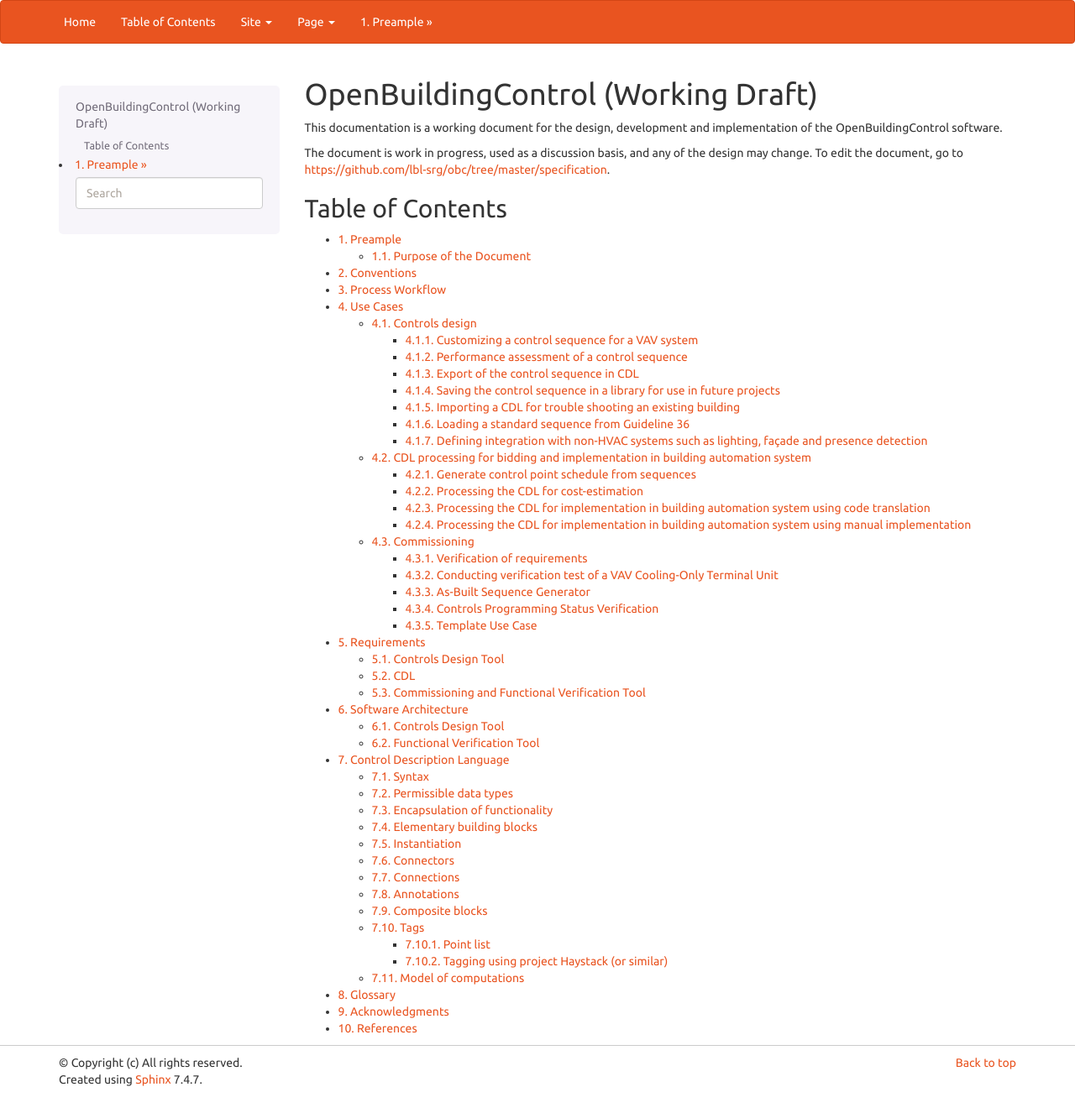
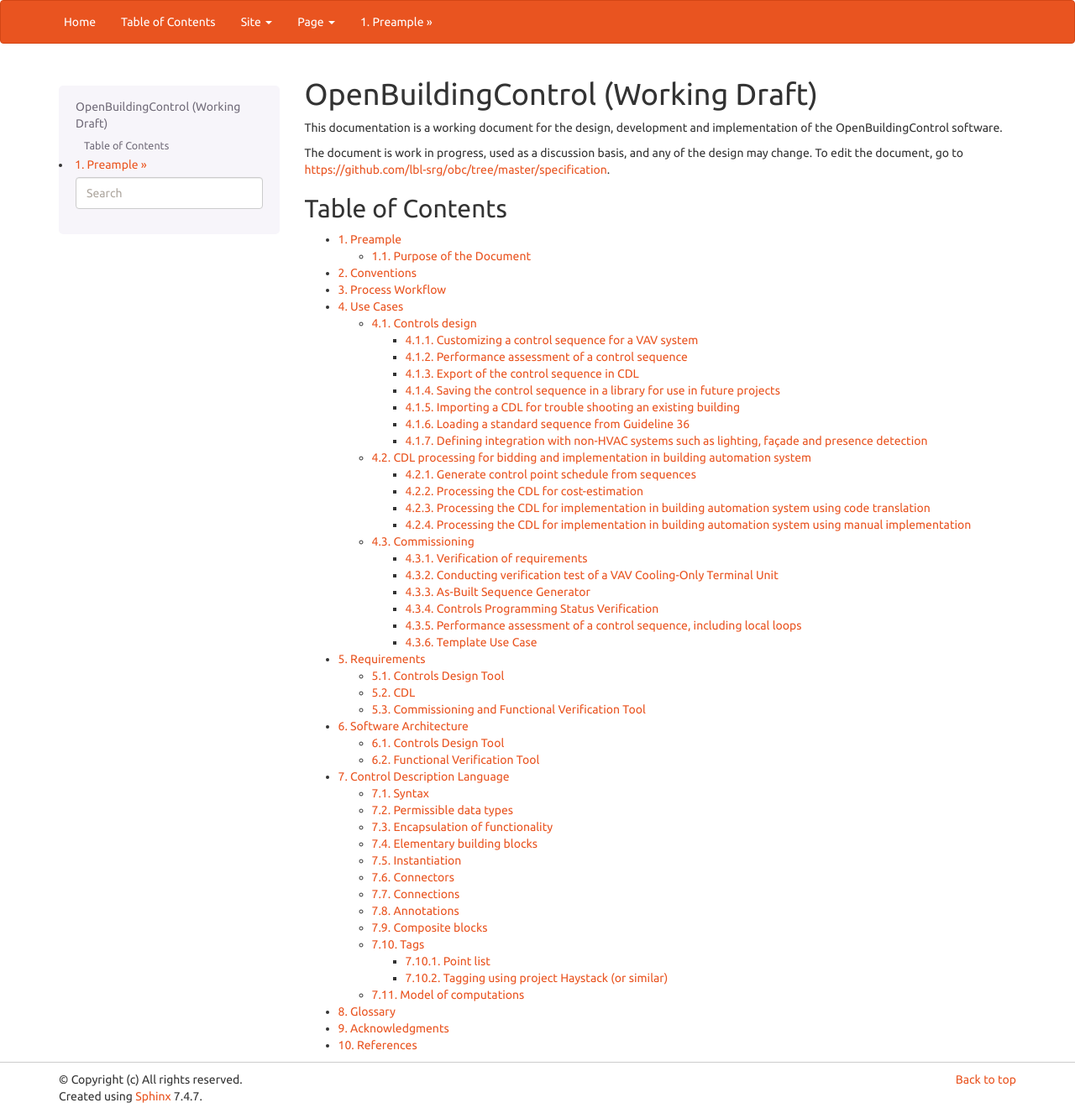
Before and after one commit to lbl-srg/obc, a Sphinx documentation site: the page built from specification/source/index.rst, in a window 1280 px wide. Shown: the whole page at 84% size. Built offline with Sphinx 7.4.7, drawn with Linux system fonts in a browser that asks for light colours; part of the change alters nothing that is shown.

Commit message:
added use case titled Performance assessment of a control sequence, including local loops

```diff
--- a/specification/source/useCases.rst
+++ b/specification/source/useCases.rst
@@ -617,6 +617,83 @@ Trigger                      Contractor notifies owner or PM that system is read
 ===========================  ===================================================
 
 
+Performance assessment of a control sequence, including local loops
+~~~~~~~~~~~~~~~~~~~~~~~~~~~~~~~~~~~~~~~~
+
+*Provided by Philip Haves, LBNL.*
+
+===========================  ===================================================
+**Use case name**            **Performance assessment of a control sequence, including local loops**
+===========================  ===================================================
+Related Requirements
+---------------------------  ---------------------------------------------------
+Goal in Context              Evaluate the performance of a specific control sequence in the context
+                             of a particular design project.
+---------------------------  ---------------------------------------------------
+Preconditions                1. Either a) whole building or system model for the particular design
+                             project, or b) sufficient information about the current state of the design,
+                             to enable the configuration of a model template based on a generic design
+                             for the appropriate building type. The model must be complete down to the
+                             required sensors and actuators.
+                             2. Control sequence to be assessed must match, or be capable of being configured
+                             to match, the building/system model in terms of sensing and actuation points
+                             and modes of operation.
+                             3. Relevant statutory requirements and design performance targets. Performance
+                             metrics derived from these requirements and targets.
+---------------------------  ---------------------------------------------------
+Successful End Condition     User is able to (i) compare the performance of different control sequences in
+                             terms of selected pre-defined criteria, and (ii) evaluate the ability of a selected
+                             control sequence to enable the building/system to meet or exceed externally-defined
+                             performance criteria.
+---------------------------  ---------------------------------------------------
+Failed End Condition         1. Building/system model or configuration information for generic model template is
+                             incomplete.
+                             2. Performance requirements or targets are incomplete or inconsistent wrt the specific
+                             control sequence.
+                             3. Simulation fails to run to completion or fails convergence tests
+---------------------------  ---------------------------------------------------
+Primary Actors               Mechanical Designer/Consultant
+---------------------------  ---------------------------------------------------
+Secondary Actors
+---------------------------  ---------------------------------------------------
+Trigger                      Need to select or improve a control sequence for a building or system
+---------------------------  ---------------------------------------------------
+**Main Flow**                **Action**
+---------------------------  ---------------------------------------------------
+1                            User loads the building/system model for the project or uses design information
+                             to configure a model template: building type, system type(s), size …(?).
+---------------------------  ---------------------------------------------------
+2                            User selects and loads weather data and operation schedules.
+---------------------------  ---------------------------------------------------
+3                            User configures control sequence with project-specific information, e.g. number
+                             of terminal units on an air loop, and connects to building/system model.
+---------------------------  --------------------------------------------------
+4                            User uses design information to identify operating ranges at which the control
+                             sequence must function and identifies operating conditions/ranges for tuning of
+                             individual feedback control loops in the sequence.
+---------------------------  ---------------------------------------------------
+5                            User  selects initial values for supervisory controller parameters and tunes
+                             the individual feedback control loops or initiates autotuning.
+---------------------------  ---------------------------------------------------
+6                            User selects short periods for initial testing of control loop stability and
+                             responsiveness to disturbances and set-point changes and changes controller
+                             parameters as necessary.
+---------------------------  ---------------------------------------------------
+7                            User initiates simulation of building/system controlled performance over full
+                             reference year or statistically-selected short reference year that reports
+                             output variables required to evaluate performance according to pre-defined metrics.
+---------------------------  ---------------------------------------------------
+8                            Compare metric values to requirements and/or targets.
+---------------------------  ---------------------------------------------------
+**Main Flow 2**              **Commissioning Override Checks**
+---------------------------  ---------------------------------------------------
+1
+---------------------------  ---------------------------------------------------
+2
+===========================  ===================================================
+
+
+
 Template Use Case
 ~~~~~~~~~~~~~~~~~~~~~~~~~~~~~~~~~~~~~~~~
 
```
